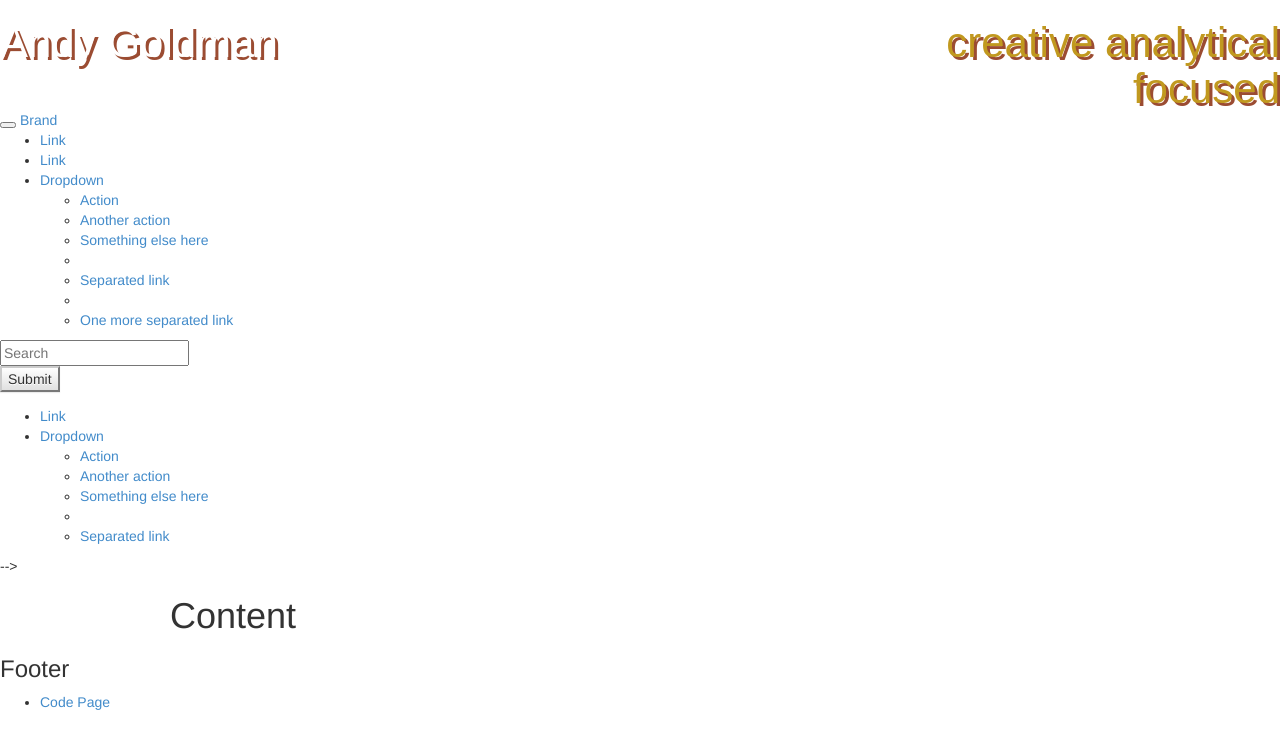
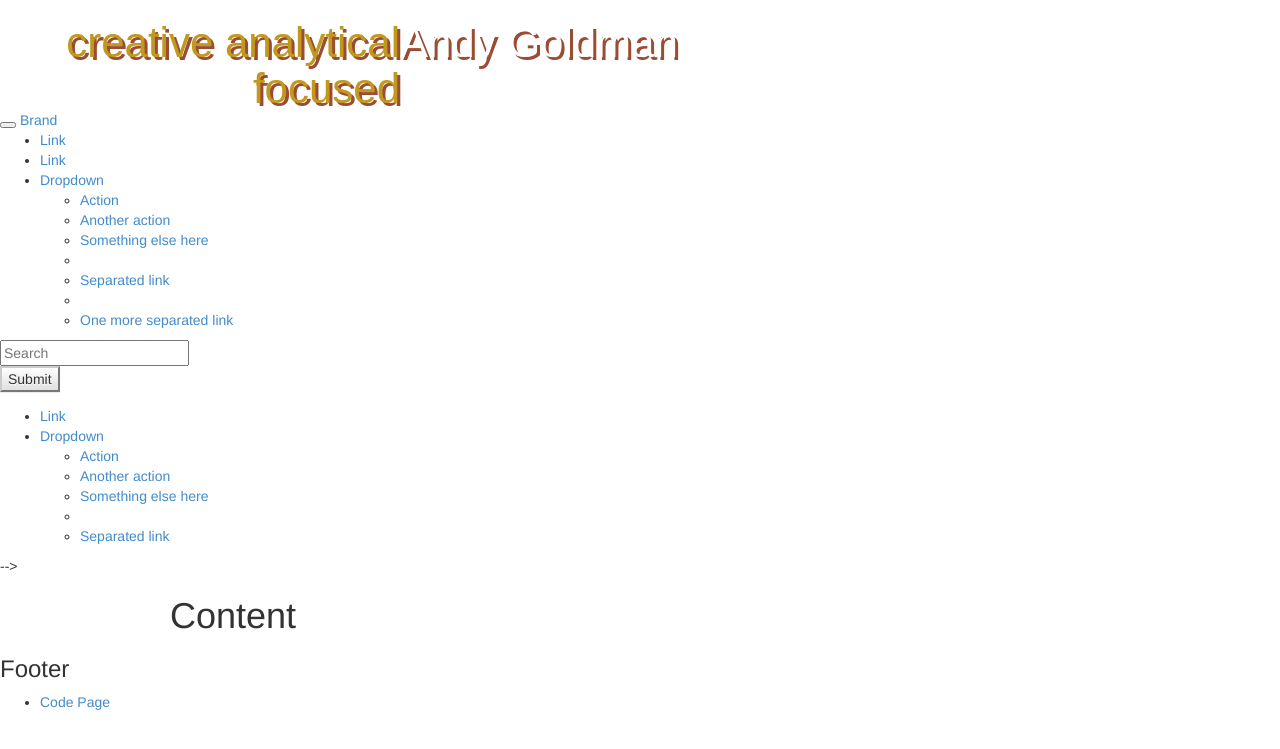
Before and after one commit to AndyGoldman/AndyGoldman2.github.io, a Jekyll site: the page built from index.html, in a window 1280 px wide. Shown: the top 749 px of the page. Built offline with Jekyll 4.4.1, drawn with Linux system fonts in a browser that asks for light colours; nearby versions of some CDN libraries.

Commit message:
added font-size to .header2 in main.css

```diff
--- a/css/main.css
+++ b/css/main.css
@@ -45,7 +45,8 @@ body {
 	width: 400px;
 	text-align: right;
 	font-family: inherit;
+	font-size: 1em;
 	color: rgb(193,153,31);
 	display: block;
-	float: right;
+	float: left;
 }
```
